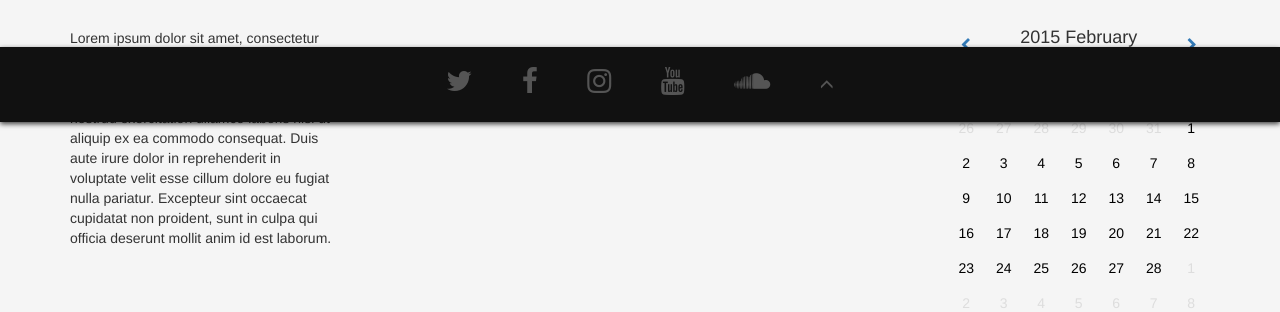
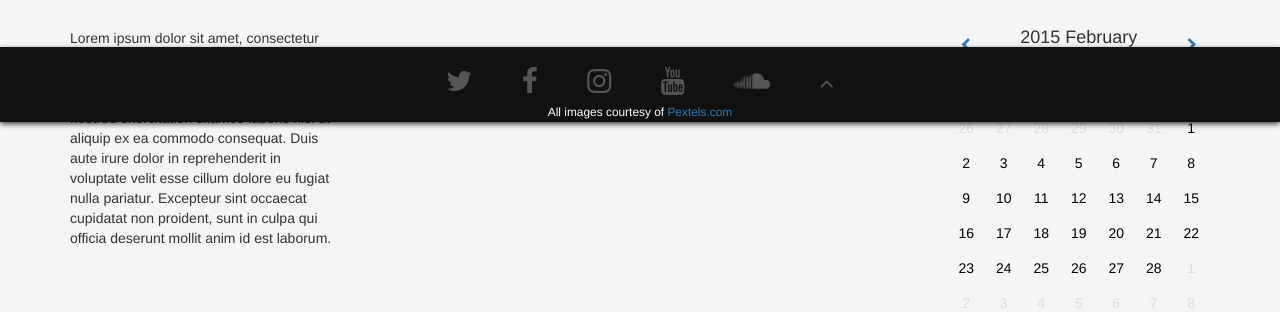
Before and after one commit to yourbuddyconner/cs399-theatre, a Django app: template app/templates/home.html in a window 1280 px wide. Shown: the part 678-990 px from the top of the page. Run offline with Django 3.2, Linux system fonts and the light colour scheme; the template is opened without the code that fills it, so the values that code supplies are empty; parts of the project's set-up code (start-up, migrations or seed data) failed here and were passed over; some libraries are stand-ins or nearby versions.

Commit message:
added a favicon of palmer

```diff
--- a/app/templates/base.html
+++ b/app/templates/base.html
@@ -14,6 +14,8 @@
     <link rel="stylesheet" type="text/css" href="static/css/theatre.css">
     <!-- for responsive calendar -->
     <link rel="stylesheet" type="text/css" href="static/css/responsive-calendar.css">
+    <!-- Favicon -->
+    <link rel="shortcut icon" type="image/png" href="static/favicon.ico"/>
     <!-- jQuery (necessary for Bootstrap's JavaScript plugins) -->
     <script src="https://ajax.googleapis.com/ajax/libs/jquery/1.11.2/jquery.min.js"></script>
     <!-- HTML5 shim and Respond.js for IE8 support of HTML5 elements and media queries -->
@@ -183,6 +185,7 @@
 
             </div>
         </div>
+        <h6 class="small text-center">All images courtesy of <a href="http://www.pexels.com/photo-license/">Pextels.com</a></h6>
     </footer>
     <!-- End Footer -->
 
```
Also changed, not shown: app/static/favicon.ico (added).
